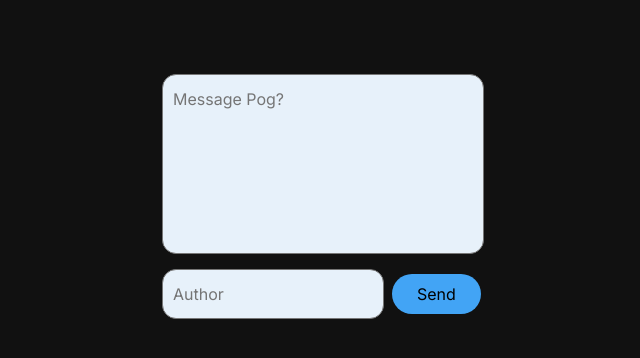
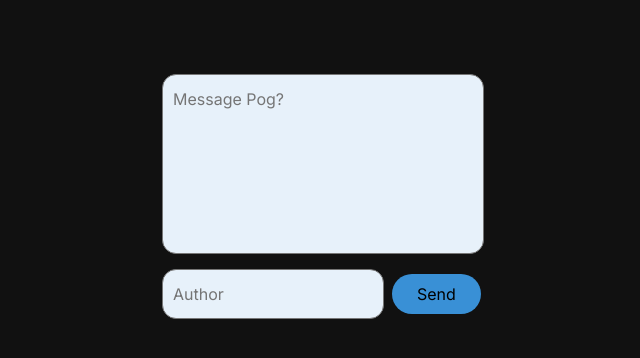
Before and after one commit to TheModdedChicken/the-board, a PHP site: page / in a window 1280 px wide, with the pointer over the restyled element. Shown: the top 358 px of the page, without its empty margins (640-1280 px from the left). Run offline with PHP 8.4, Linux system fonts and the light colour scheme.

Commit message:
button update

```diff
--- a/style.css
+++ b/style.css
@@ -167,6 +167,10 @@ body {
     outline: none;
 }
 
+.sendButton:hover {
+    background: #3990d6;
+}
+
 .message-card {
     position: absolute;
     left: 800px;
```
